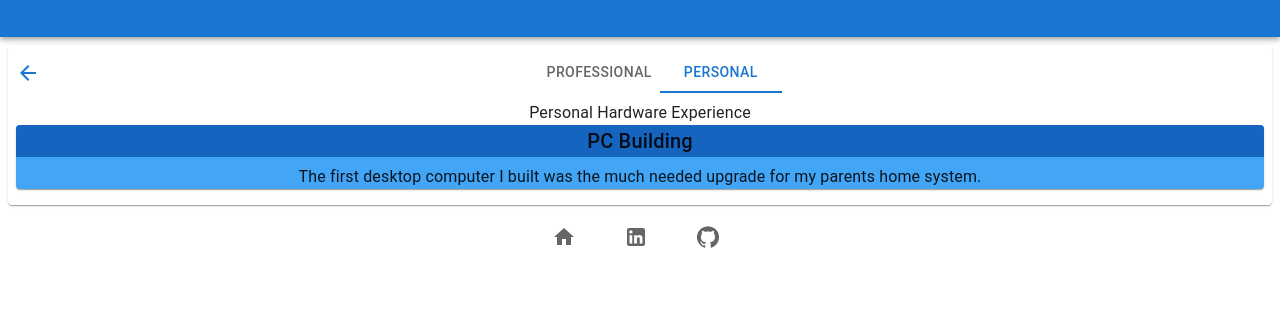
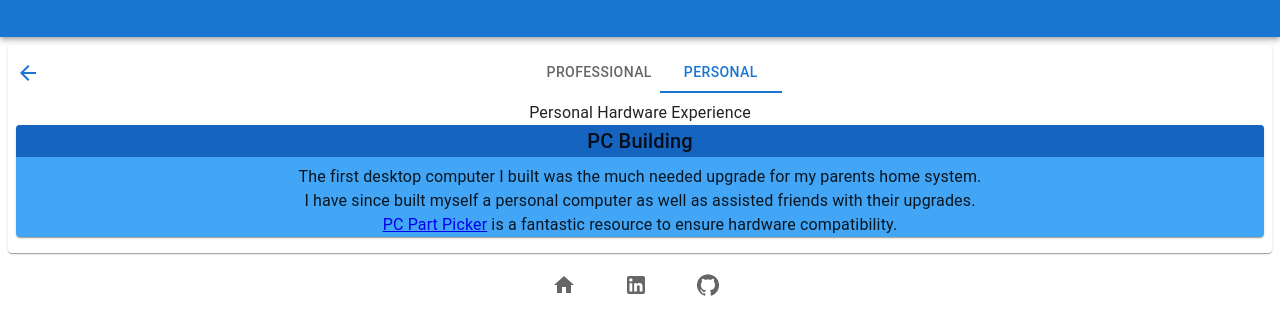
Before and after one commit to skoobydont/portfolio, a React (Create React App) app: page /portfolio/hardware in a window 1280 px wide. Both pictures are taken after a click on the tab "PERSONAL". Shown: the top 334 px of the page. Built offline with nearby package versions, Linux system fonts and the light colour scheme.

Commit message:
added pc part picker anchor

```diff
--- a/src/components/personal/PersonalHardwareExp.tsx
+++ b/src/components/personal/PersonalHardwareExp.tsx
@@ -36,8 +36,11 @@ const PersonalHardwareExp = () => {
         title="PC Building"
       >
         <Typography>The first desktop computer I built was the much needed upgrade for my parents home system.</Typography>
+        {/* Pics? */}
+        <Typography>I have since built myself a personal computer as well as assisted friends with their upgrades.</Typography>
+        <Typography><a href="https://pcpartpicker.com/" target="_blank">PC Part Picker</a> is a fantastic resource to ensure hardware compatibility.</Typography>
+      </ExpRow>
 
-      </ExpRow>
     </div>
   );
 };
```
